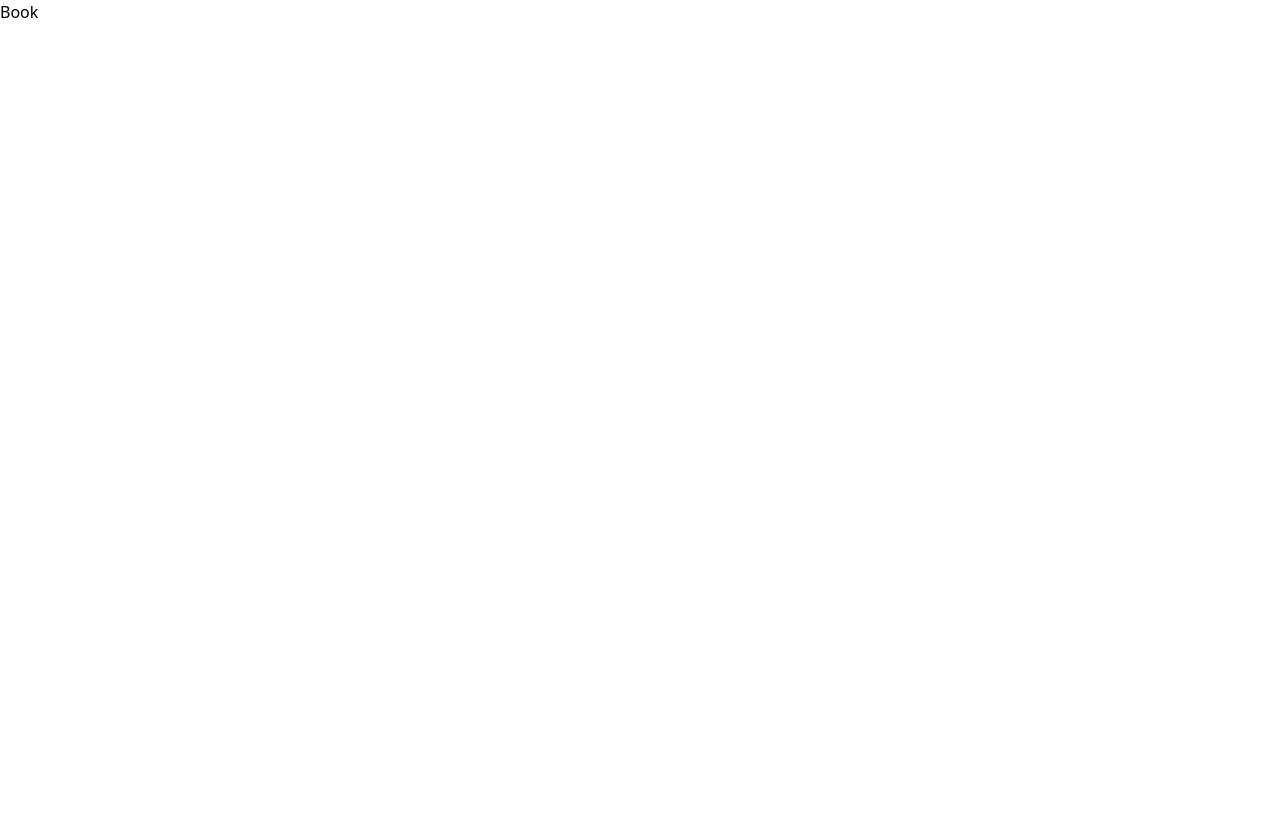
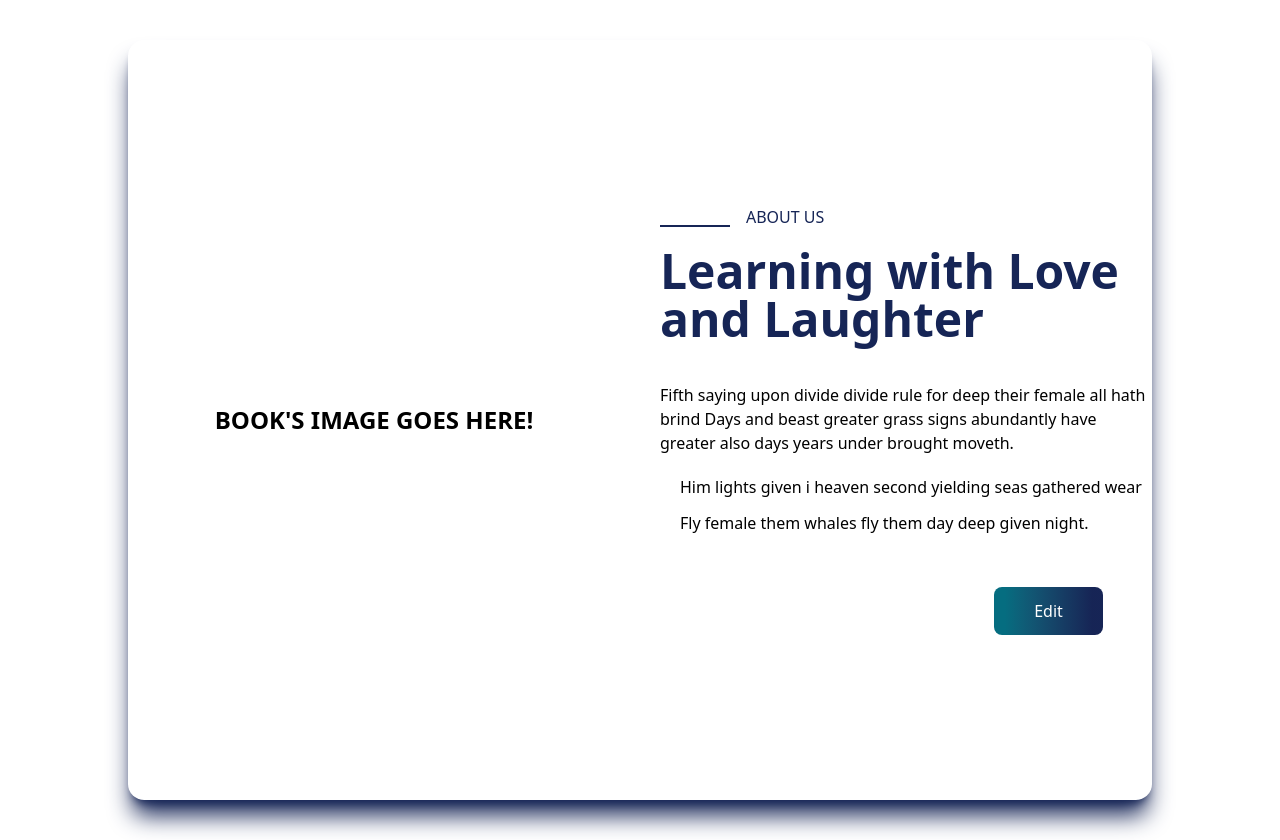
Before and after one commit to Eden-s-Org/library_app, a React (Vite) app: page /book in a window 1280 px wide. Before the commit the page ends 800 px from the top, so only its background shows below. Built offline with nearby package versions, Linux system fonts and the light colour scheme.

Commit message:
create a single-book page and linked read-more to it

```diff
--- a/src/components/BookCard.jsx
+++ b/src/components/BookCard.jsx
@@ -1,20 +1,20 @@
 import React from 'react'
 import { Link } from "react-router";
 
-const BookCard = ({ title, image, ibsn,  }) => {
+const BookCard = ({ title, image, ibsn, }) => {
     return (
-        <div className="bg-white rounded-xl shadow-2xl h-90 hover:scale-105 transition-transform">
+        <div className="bg-white rounded-xl shadow-2xl h-90 hover:scale-105 transition-transform hover:shadow-2xl hover:shodow-blue-950">
             <div className="h-[60%]">
-                <p>Picture of Book</p>
+                {/* <img src={image} alt={title} /> */}
             </div>
             <div className="mb-5 w-[90%] mx-auto border-t border-gray-300 py-3">
-                <h3>Title: In The Chest Of A Woman</h3>
+                <h3>{title}</h3>
                 {/* Status: Available or Not Available */}
                 <p>Status of Book</p>
             </div>
-            <Link className="ml-4 bg-gradient-to-r from-[#056d80] from-10% to-blue-950 to-90% hover:bg-gradient-to-l px-10 py-3 rounded-lg text-white text-center hover:font-extrabold">Read More</Link>
+            <Link to={'/book'} className="ml-4 bg-gradient-to-r from-[#056d80] from-10% to-blue-950 to-90% hover:bg-gradient-to-l px-10 py-3 rounded-lg text-white text-center hover:font-extrabold">Read More</Link>
         </div>
-    )
-}
+    );
+};
 
-export default BookCard
+export default BookCard;
--- a/src/pages/AllBooks.jsx
+++ b/src/pages/AllBooks.jsx
@@ -1,9 +1,20 @@
-import React from "react";
+import React, { useEffect, useState } from "react";
 import NavBar from "../components/NavBar";
 import Footer from "../components/Footer";
 import BookCard from "../components/BookCard";
 
 const AllBooks = () => {
+  const [books, setBooks] = useState([]);
+
+  const getBooks = async () => {
+    const response = await axios.get('Backend endpoint link for all books added');
+    // console.table(response.data);
+    setBooks(response.data);
+  }
+
+  useEffect(() => {
+    getBooks();
+  }, []);
   return (
     <div>
       <NavBar />
--- a/src/pages/Book.jsx
+++ b/src/pages/Book.jsx
@@ -1,7 +1,40 @@
 import React from "react";
+import { Link } from "react-router";
 
-const Book = () => {
-  return <div>Book</div>;
+const Book = ({title, image, author, isbn}) => {
+  return (
+    <section class="mt-10 h-screen">
+    <div class="grid grid-cols-2 gap-10 mt-10 mx-auto w-[80%] shadow-xl shadow-blue-950 rounded-2xl h-[95%]">
+    <div className="flex flex-col justify-center">
+    <h2 className='text-2xl font-extrabold text-center'>BOOK'S IMAGE GOES HERE!</h2>
+    </div>
+      {/* <img src={image} alt={title} className="h-[400px] mx-auto" /> */}
+      <div class="flex flex-col justify-center">
+        <div class="flex ">
+          <div class="border border-blue-950 my-5 w-[70px] "></div>
+          <h2 class="text-blue-950 mx-4">ABOUT US</h2>
+        </div>
+        <h2 class="text-2xl md:text-5xl font-bold text-blue-950 mb-10">Learning with Love and Laughter</h2>
+
+        <div class="mb-5">Fifth saying upon divide divide rule for deep their female all hath brind Days and beast
+          greater grass signs abundantly have greater also days years under brought moveth.</div>
+
+        <div class="flex gap-5 items-center mb-3">
+          <i class="fa fa-search" aria-hidden="true"></i>
+          <div>Him lights given i heaven second yielding seas gathered wear</div>
+        </div>
+        <div class="flex gap-5 items-center mb-3">
+          <i class="fa fa-search" aria-hidden="true"></i>
+          <div>Fly female them whales fly them day deep given night.</div>
+        </div>
+        <div class="mt-10 flex w-[90%]">
+          <Link to={'/edit'}
+            class="items-end bg-gradient-to-r from-[#056d80] from-10% to-blue-950 to-90% hover:bg-gradient-to-l px-10 py-3 rounded-lg text-white text-center hover:font-extrabold ml-auto">Edit</Link>
+        </div>
+      </div>
+    </div>
+  </section>
+  )
 };
 
 export default Book;
```
